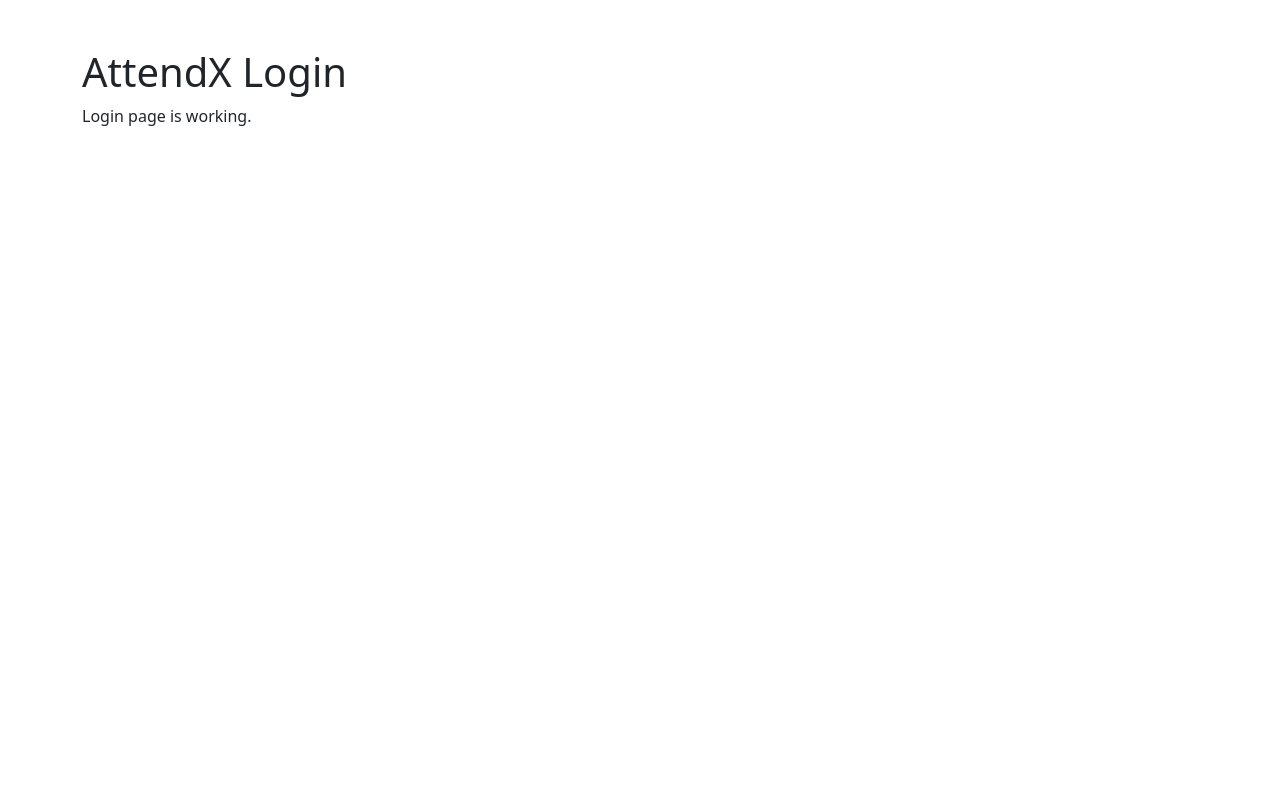
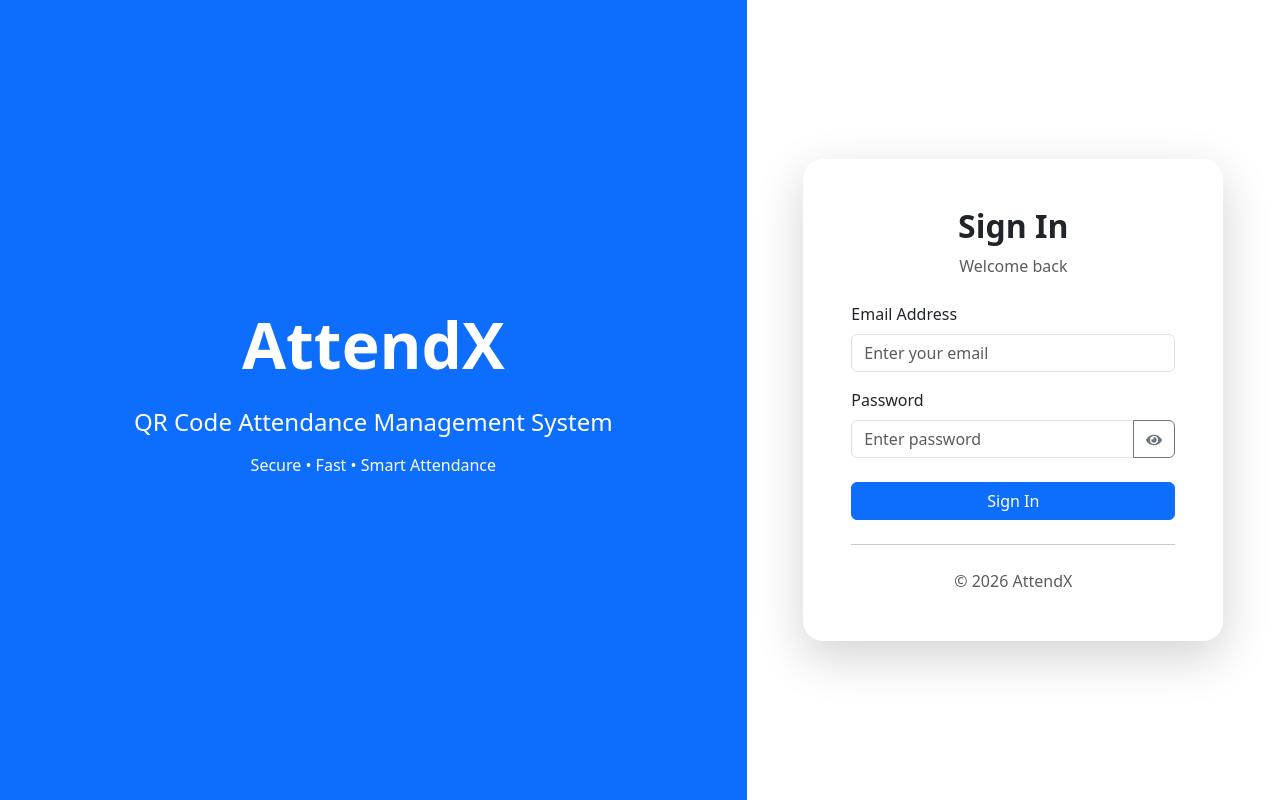
Before and after one commit to Surfa6968/AttendX, a React app in the folder frontend/: page /login in a window 1280 px wide. Built offline with nearby package versions, Linux system fonts and the light colour scheme; no server answers; the HTML template or start-up script is replaced by a standard one.

Commit message:
Complete authentication flow and professional login UI

```diff
--- a/frontend/src/pages/Login.jsx
+++ b/frontend/src/pages/Login.jsx
@@ -1,10 +1,274 @@
+import { useState, useEffect } from "react";
+import { Navigate } from "react-router-dom";
+import { useAuth } from "../context/AuthContext";
+import { FaEye, FaEyeSlash } from "react-icons/fa";
+
 function Login() {
+
+    const { login, user } = useAuth();
+
+    const [email, setEmail] = useState("");
+    const [password, setPassword] = useState("");
+
+    const [showPassword, setShowPassword] = useState(false);
+
+    const [loading, setLoading] = useState(false);
+
+    const [error, setError] = useState("");
+
+    useEffect(() => {
+        document.title = "AttendX | Login";
+    }, []);
+
+    if (user) {
+
+        if (user.role === "admin") {
+            return <Navigate to="/admin/dashboard" replace />;
+        }
+
+        if (user.role === "lecturer") {
+            return <Navigate to="/lecturer/dashboard" replace />;
+        }
+
+        if (user.role === "student") {
+            return <Navigate to="/student/dashboard" replace />;
+        }
+    }
+
+    const handleSubmit = async (e) => {
+
+        e.preventDefault();
+
+        setError("");
+
+        if (!email.trim()) {
+            setError("Email is required.");
+            return;
+        }
+
+        if (!password.trim()) {
+            setError("Password is required.");
+            return;
+        }
+
+        setLoading(true);
+
+        const response = await login(email, password);
+
+        setLoading(false);
+
+        if (!response.success) {
+            setError(response.message);
+        }
+
+    };
+
     return (
-        <div className="container mt-5">
-            <h1>AttendX Login</h1>
-            <p>Login page is working.</p>
+
+        <div className="container-fluid vh-100">
+
+            <div className="row h-100">
+
+                {/* Left Side */}
+
+                <div className="col-lg-7 d-none d-lg-flex bg-primary text-white align-items-center justify-content-center">
+
+                    <div className="text-center">
+
+                        <h1 className="display-3 fw-bold">
+
+                            AttendX
+
+                        </h1>
+
+                        <h4 className="mt-4">
+
+                            QR Code Attendance Management System
+
+                        </h4>
+
+                        <p className="mt-3">
+
+                            Secure • Fast • Smart Attendance
+
+                        </p>
+
+                    </div>
+
+                </div>
+
+                {/* Right Side */}
+
+                <div className="col-lg-5 d-flex align-items-center justify-content-center">
+
+                    <div
+                        className="card shadow-lg border-0"
+                        style={{
+                            width: "420px",
+                            borderRadius: "20px"
+                        }}
+                    >
+
+                        <div className="card-body p-5">
+
+                            <h2 className="text-center fw-bold">
+
+                                Sign In
+
+                            </h2>
+
+                            <p className="text-center text-muted mb-4">
+
+                                Welcome back
+
+                            </p>
+
+                            {
+
+                                error &&
+
+                                <div className="alert alert-danger">
+
+                                    {error}
+
+                                </div>
+
+                            }
+
+                            <form onSubmit={handleSubmit}>
+
+                                <div className="mb-3">
+
+                                    <label className="form-label">
+
+                                        Email Address
+
+                                    </label>
+
+                                    <input
+
+                                        type="email"
+
+                                        className="form-control"
+
+                                        placeholder="Enter your email"
+
+                                        value={email}
+
+                                        onChange={(e) =>
+                                            setEmail(e.target.value)
+                                        }
+
+                                    />
+
+                                </div>
+
+                                <div className="mb-4">
+
+                                    <label className="form-label">
+
+                                        Password
+
+                                    </label>
+
+                                    <div className="input-group">
+
+                                        <input
+
+                                            type={
+                                                showPassword
+                                                    ? "text"
+                                                    : "password"
+                                            }
+
+                                            className="form-control"
+
+                                            placeholder="Enter password"
+
+                                            value={password}
+
+                                            onChange={(e) =>
+                                                setPassword(e.target.value)
+                                            }
+
+                                        />
+
+                                        <button
+
+                                            type="button"
+
+                                            className="btn btn-outline-secondary"
+
+                                            onClick={() =>
+                                                setShowPassword(
+                                                    !showPassword
+                                                )
+                                            }
+
+                                        >
+
+                                            {showPassword ? <FaEyeSlash /> : <FaEye />}
+
+                                        </button>
+
+                                    </div>
+
+                                </div>
+
+                                <button
+
+                                    className="btn btn-primary w-100"
+
+                                    disabled={loading}
+
+                                >
+
+                                    {
+
+                                        loading
+
+                                            ?
+
+                                            <>
+
+                                                <span
+                                                    className="spinner-border spinner-border-sm me-2"
+                                                ></span>
+
+                                                Signing In...
+
+                                            </>
+
+                                            :
+
+                                            "Sign In"
+
+                                    }
+
+                                </button>
+
+                            </form>
+
+                            <hr className="my-4" />
+
+                            <div className="text-center text-muted">
+
+                                © 2026 AttendX
+
+                            </div>
+
+                        </div>
+
+                    </div>
+
+                </div>
+
+            </div>
+
         </div>
+
     );
+
 }
 
 export default Login;
```
